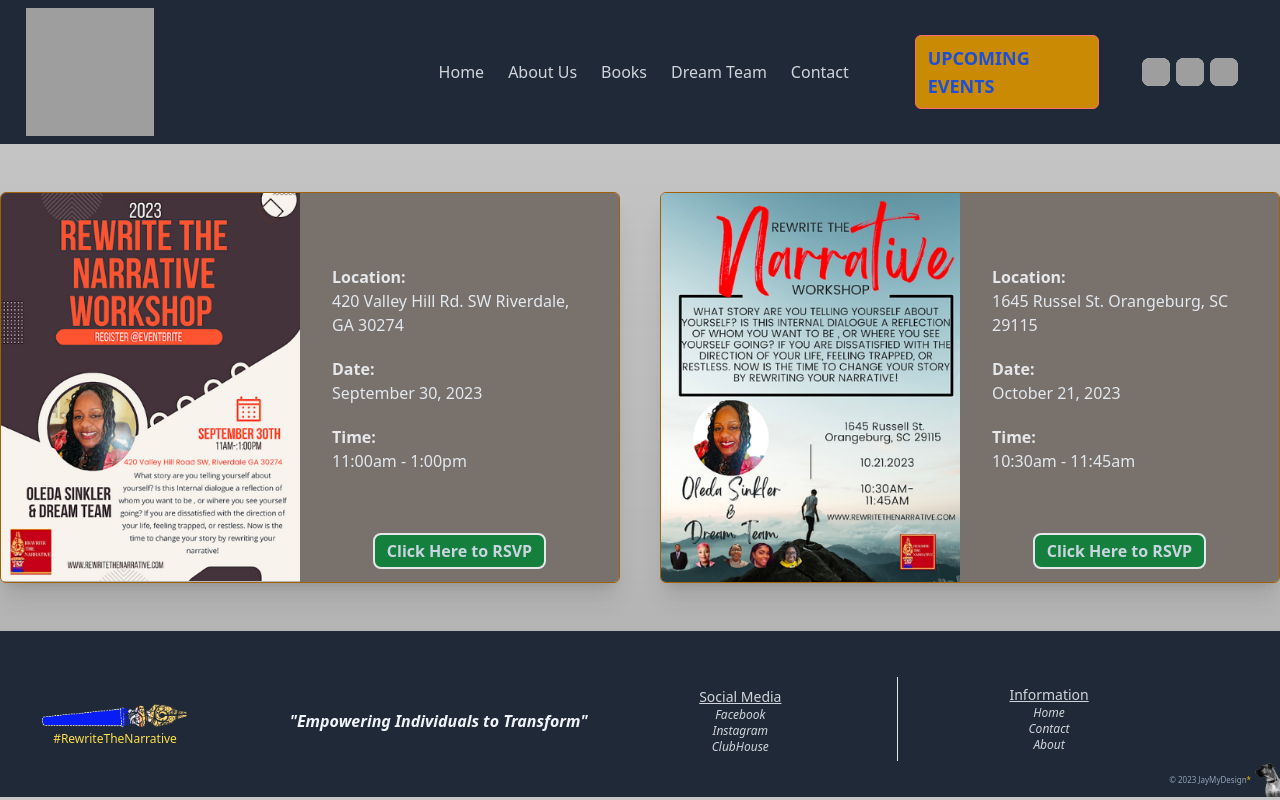
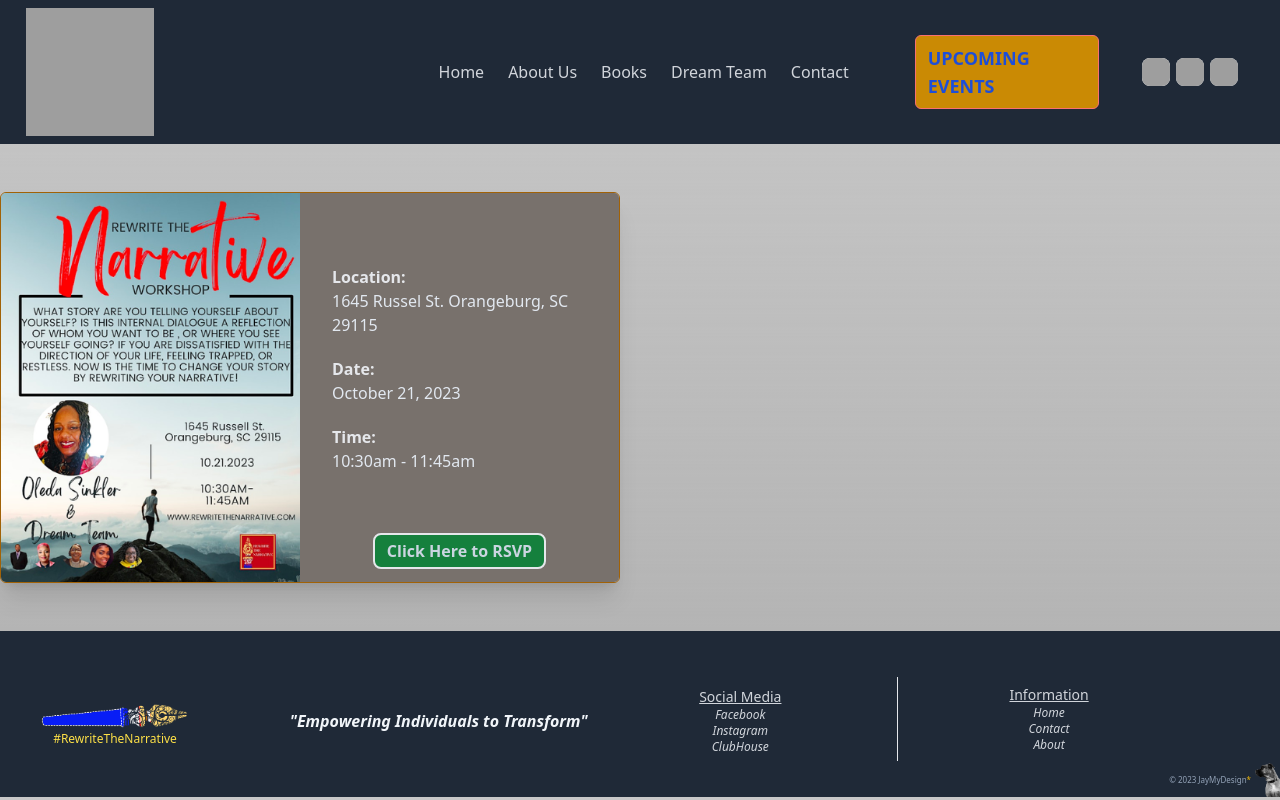
Before and after one commit to JayMy45/rewritingNarratives, a Next.js app: page /events in a window 1280 px wide. Built offline with nearby package versions, Linux system fonts and the light colour scheme; grey boxes are pictures that could not be loaded.

Commit message:
update event dataset with active property, update event.js layout

```diff
--- a/app/data/books.js
+++ b/app/data/books.js
@@ -34,7 +34,7 @@ export const authorPage = [
 
         },
         {
-            id: 5,  // New ID
+            id: 5,
             title: "Let's Go",
             amazonLink: "https://www.amazon.com/LET-GO-Embracing-Freedom-Healing-ebook/dp/B0CBY6M7DV/?_encoding=UTF8&pd_rd_w=6Nkbe&content-id=amzn1.sym.ed85217c-14c9-4aa0-b248-e47393e2ce12&pf_rd_p=ed85217c-14c9-4aa0-b248-e47393e2ce12&pf_rd_r=145-6045852-0224312&pd_rd_wg=e33QA&pd_rd_r=cd590a9e-0763-4601-bbed-f8135b09d919&ref_=aufs_ap_sc_dsk",
             image: "https://res.cloudinary.com/dp04hh5pz/image/upload/v1690609481/RewriteTheNarrative/BookPicture/LetGo_r6cgni.png",
@@ -42,7 +42,7 @@ export const authorPage = [
 
         },
         {
-            id: 6,  // New ID
+            id: 6,
             title: "Mountain Moving Prayers",
             amazonLink: "https://www.amazon.com/Mountain-Moving-Prayers-Unleashing-Power/dp/B0C9SNQF75/ref=sr_1_4?crid=2WA5IYU5YPIUC&keywords=oleda+sinkler&qid=1696268039&sprefix=oleda+sinkler%2Caps%2C83&sr=8-4",
             image: "https://res.cloudinary.com/dp04hh5pz/image/upload/v1690609480/RewriteTheNarrative/BookPicture/MountainMover_etkl9c.png",
@@ -50,7 +50,7 @@ export const authorPage = [
 
         },
         {
-            id: 7,  // New ID
+            id: 7,
             title: "Jealousy Unleashed",
             amazonLink: "https://www.amazon.com/Jealousy-Unleashed-But-God-Blocked/dp/B0C9SHFTRQ/?_encoding=UTF8&pd_rd_w=6Nkbe&content-id=amzn1.sym.ed85217c-14c9-4aa0-b248-e47393e2ce12&pf_rd_p=ed85217c-14c9-4aa0-b248-e47393e2ce12&pf_rd_r=145-6045852-0224312&pd_rd_wg=e33QA&pd_rd_r=cd590a9e-0763-4601-bbed-f8135b09d919&ref_=aufs_ap_sc_dsk",
             image: "https://res.cloudinary.com/dp04hh5pz/image/upload/v1690609480/RewriteTheNarrative/BookPicture/JealousUnleashed_o8ppx7.png",
--- a/app/data/event.js
+++ b/app/data/event.js
@@ -5,7 +5,8 @@ export const EventsData = [
         time: "11:00am - 1:00pm",
         description: "What story are you telling yourself about yourself? Is this Internal dialogue a reflection of who you want to be, or where you see yourself going? If you are dissatisfied with the direction of your life, feeling trapped, or restless. Now is the time to change your story by rewriting your narrative! Join us for an inspiring workshop where we'll explore the power of your story, or what you are telling yourself. This in-person event will take place at 1645 Russell Street, Orangeburg, SC, USA. Discover the power of your narrative, gain practical tools in redefining and reshaping your narrative, while connecting with like-minded individuals. Don't miss this opportunity to rewrite your story and create a brighter future. Reserve your spot now!",
         link: "https://www.eventbrite.com/e/rewrite-the-narrative-workshop-tickets-716969584327?aff=oddtdtcreator",
-        image: "/Georgia.png"
+        image: "/Georgia.png",
+        active: false
     },
     {
         location: "1645 Russel St. Orangeburg, SC 29115",
@@ -13,7 +14,8 @@ export const EventsData = [
         time: "10:30am - 11:45am",
         description: "Join us for an inspiring workshop where we'll explore the power of your story, or what you are telling yourself. This in-person event will take place at 1645 Russell Street, Orangeburg, SC, USA. Discover the power of your narrative, gain practical tools in redefining and reshaping your narrative, while connecting with like-minded individuals. Don't miss this opportunity to rewrite your story and create a brighter future. Reserve your spot now!",
         link: "https://www.eventbrite.com/e/rewrite-the-narrative-workshop-tickets-717943407057?aff=oddtdtcreator",
-        image: "/Orangeburg.png"
+        image: "/Orangeburg.png",
+        active: true
     },
 
 ]
--- a/app/events/page.js
+++ b/app/events/page.js
@@ -8,8 +8,8 @@ export default function Events() {
             <section>
                 <div className="h-full grid grid-cols-1 md:grid-cols-2 gap-10 w-fit mx-auto m-5 mb-5 md:mt-12 md:mb-12">
                     {
-                        EventsData.map(({ location, date, time, link, image }) => (
-                            <div className="flex flex-col md:flex-row rounded-md border border-yellow-700 overflow-hidden shadow-xl">
+                        EventsData.map(({ location, date, time, link, image, active }) => (
+                            active ? <div className="flex flex-col md:flex-row rounded-md border border-yellow-700 overflow-hidden shadow-xl">
                                 <div className="hidden md:block">
                                     <Image
                                         src={image}
@@ -49,6 +49,7 @@ export default function Events() {
                                     </div>
                                 </div>
                             </div>
+                                : null
                         ))}
 
                 </div>
```
